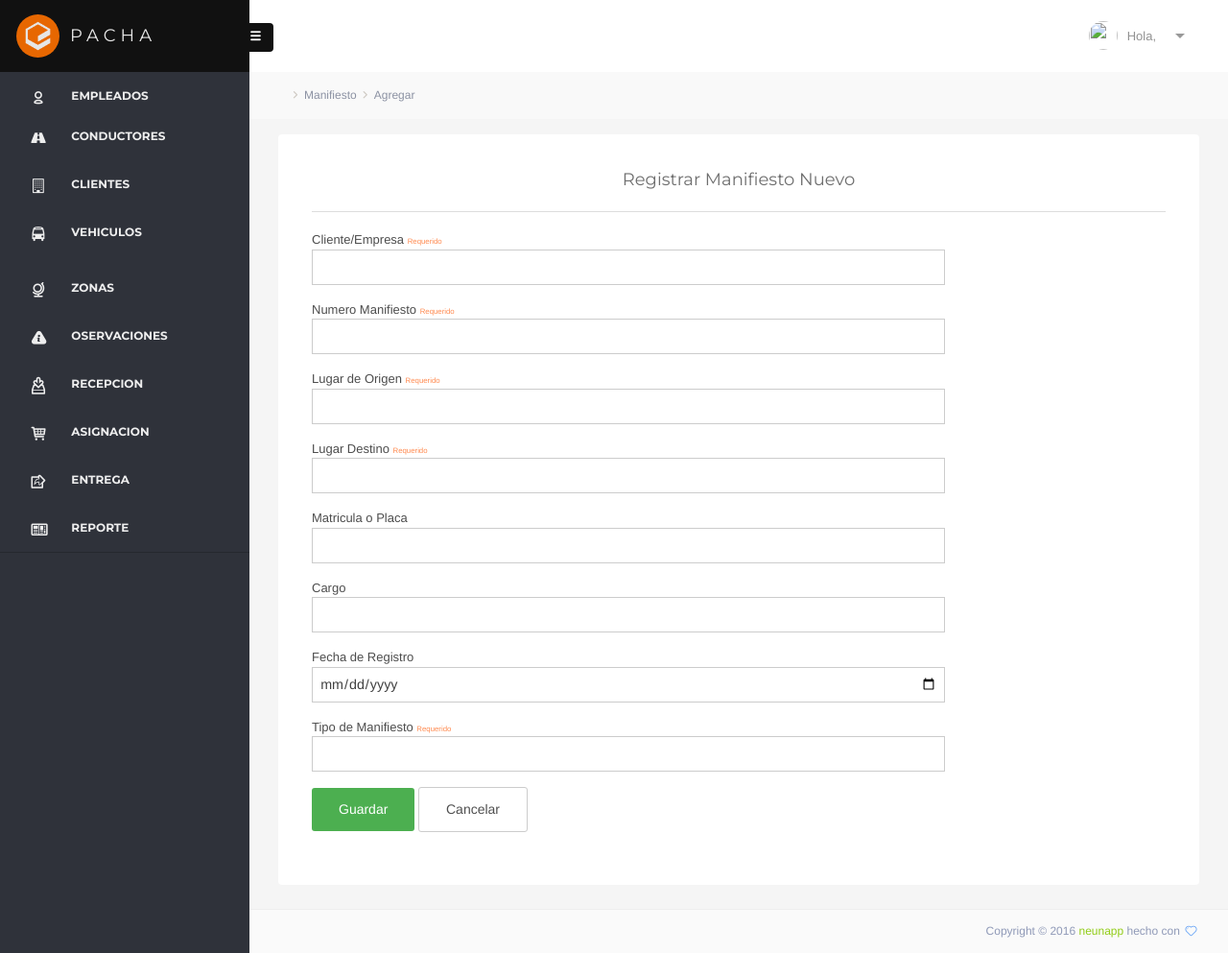
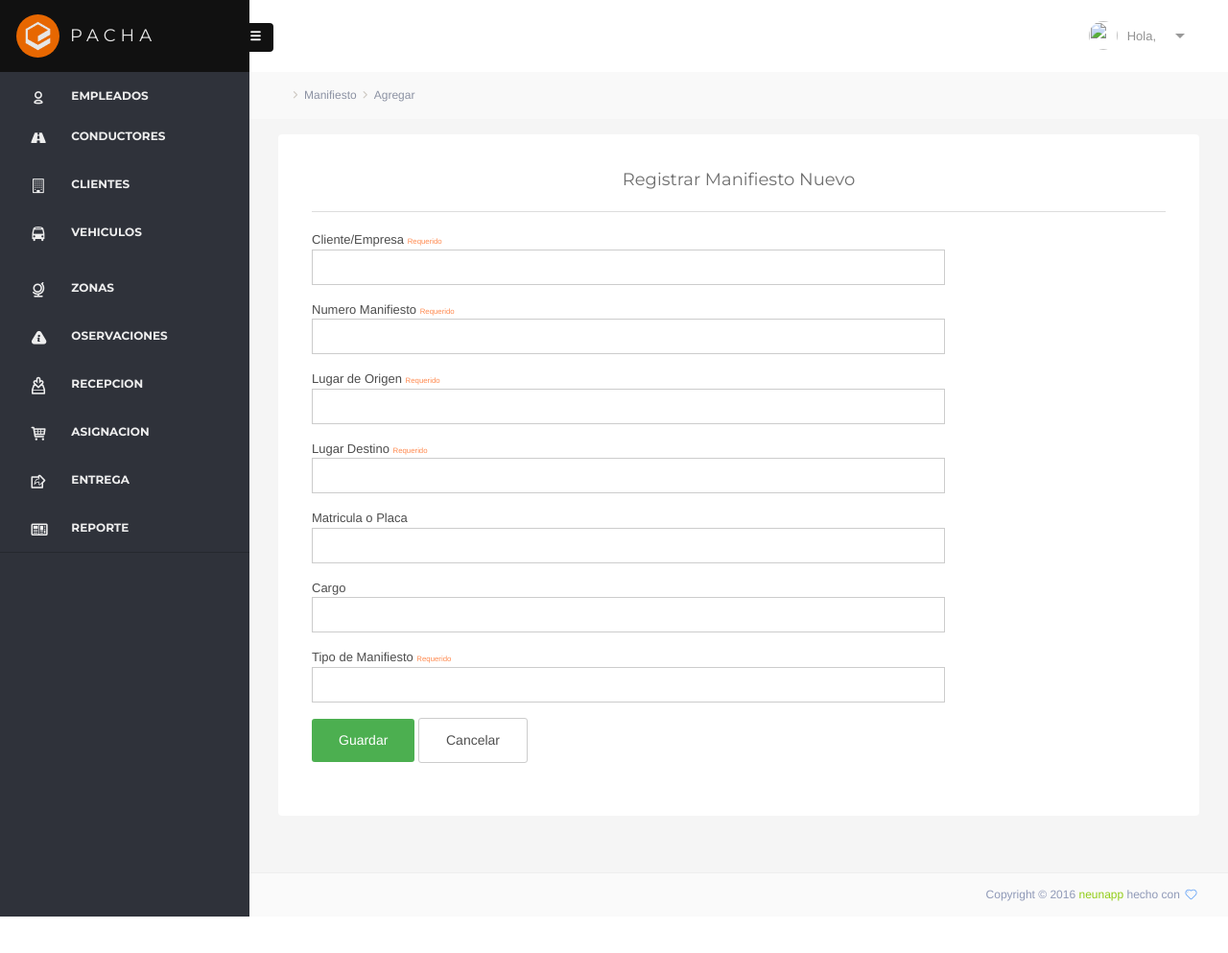
Before and after one commit to neunapp/swnhaku, a Django app: template nhaku/templates/recepcion/manifest/add.html in a window 1280 px wide. Shown: the whole page at 96% size. After the commit the page ends 955 px from the top, so only its background shows below. Run offline with Django 3.2, Linux system fonts and the light colour scheme; the template is opened without the code that fills it, so the values that code supplies are empty, except form fields; tables that the repository leaves empty hold one stand-in row (values such as "Sample post"); form fields are guessed from the names that the template uses; some libraries are stand-ins or nearby versions; some web fonts are replaced.

Commit message:
cambio en manifiesto fechas

```diff
--- a/nhaku/applications/recepcion/forms.py
+++ b/nhaku/applications/recepcion/forms.py
@@ -40,7 +40,6 @@ class ManifestForm(forms.ModelForm):
             'destination',
             'matricula',
             'cargo',
-            'date',
             'type_manifest',
         )
         widgets = {
@@ -67,11 +66,6 @@ class ManifestForm(forms.ModelForm):
             'cargo': forms.TextInput(
                 attrs={
                     'placeholder': 'Vuelo o Salida',
-                }
-            ),
-            'date': forms.TextInput(
-                attrs={
-                    'placeholder': 'Fecha de Recepcion',
                 }
             ),
         }
--- a/nhaku/applications/recepcion/views.py
+++ b/nhaku/applications/recepcion/views.py
@@ -2,6 +2,8 @@
 from django.shortcuts import render
 from django.core.urlresolvers import reverse_lazy, reverse
 from django.http import HttpResponseRedirect
+from django.utils import timezone
+from datetime import datetime
 from django.views.generic import (
     CreateView,
     UpdateView,
@@ -10,6 +12,7 @@ from django.views.generic import (
     ListView,
     TemplateView,
 )
+
 from django.views.generic.edit import FormView
 
 from .forms import (
@@ -130,6 +133,7 @@ class ManifestCreateView(CreateView):
 
     def form_valid(self, form):
         manifiesto = form.save(commit=False)
+        manifiesto.date = timezone.now()
         manifiesto.user_created = self.request.user
         manifiesto.save()
         return HttpResponseRedirect(
--- a/nhaku/nhaku/settings/base.py
+++ b/nhaku/nhaku/settings/base.py
@@ -97,10 +97,10 @@ AUTH_USER_MODEL = 'users.User'
 
 LANGUAGE_CODE = 'es-pe'
 
-TIME_ZONE = 'America/Lima'
+USE_TZ = True
 
 USE_I18N = True
 
 USE_L10N = True
 
-USE_TZ = True
+TIME_ZONE = 'UTC'
--- a/nhaku/templates/recepcion/manifest/add.html
+++ b/nhaku/templates/recepcion/manifest/add.html
@@ -110,20 +110,6 @@
                                 </div>
                                 <div class="row">
                                     <div class="medium-12 columns">
-                                        <label>Fecha de Registro
-                                            {{form.date}}
-                                        </label>
-                                        {% for error in form.date.errors %}
-                                          <div class="col-xs-12">
-                                            <p class="help-text error-field">
-                                                {{ error|escape }}
-                                            </p>
-                                          </div>
-                                         {% endfor %}
-                                    </div>
-                                </div>
-                                <div class="row">
-                                    <div class="medium-12 columns">
                                         <label>Tipo de Manifiesto <small class="text-orange">Requerido</small>
                                             {{form.type_manifest}}
                                         </label>
--- a/nhaku/templates/recepcion/manifest/list.html
+++ b/nhaku/templates/recepcion/manifest/list.html
@@ -49,7 +49,7 @@
                                 <th>Numero</th>
                                 <th>Origen</th>
                                 <th>Destino</th>
-                                <th>Matricula</th>
+                                <th>Cliente</th>
                                 <th>Fecha</th>
                                 <th>Tipo de Manifiesto</th>
                                 <th>Accion</th>
@@ -75,7 +75,7 @@
                                 </td>
                                 <td>
                                   <a href="{% url 'recepcion_app:guide-reception' manifiesto.pk %}"title="Recepcionar">
-                                    {{ manifiesto.matricula }}
+                                    {{ manifiesto.user }}
                                   </a>
                                 </td>
                                 <td>
```
Also changed, not shown: nhaku/templates/recepcion/manifest/update.html (+0 -14 lines).
